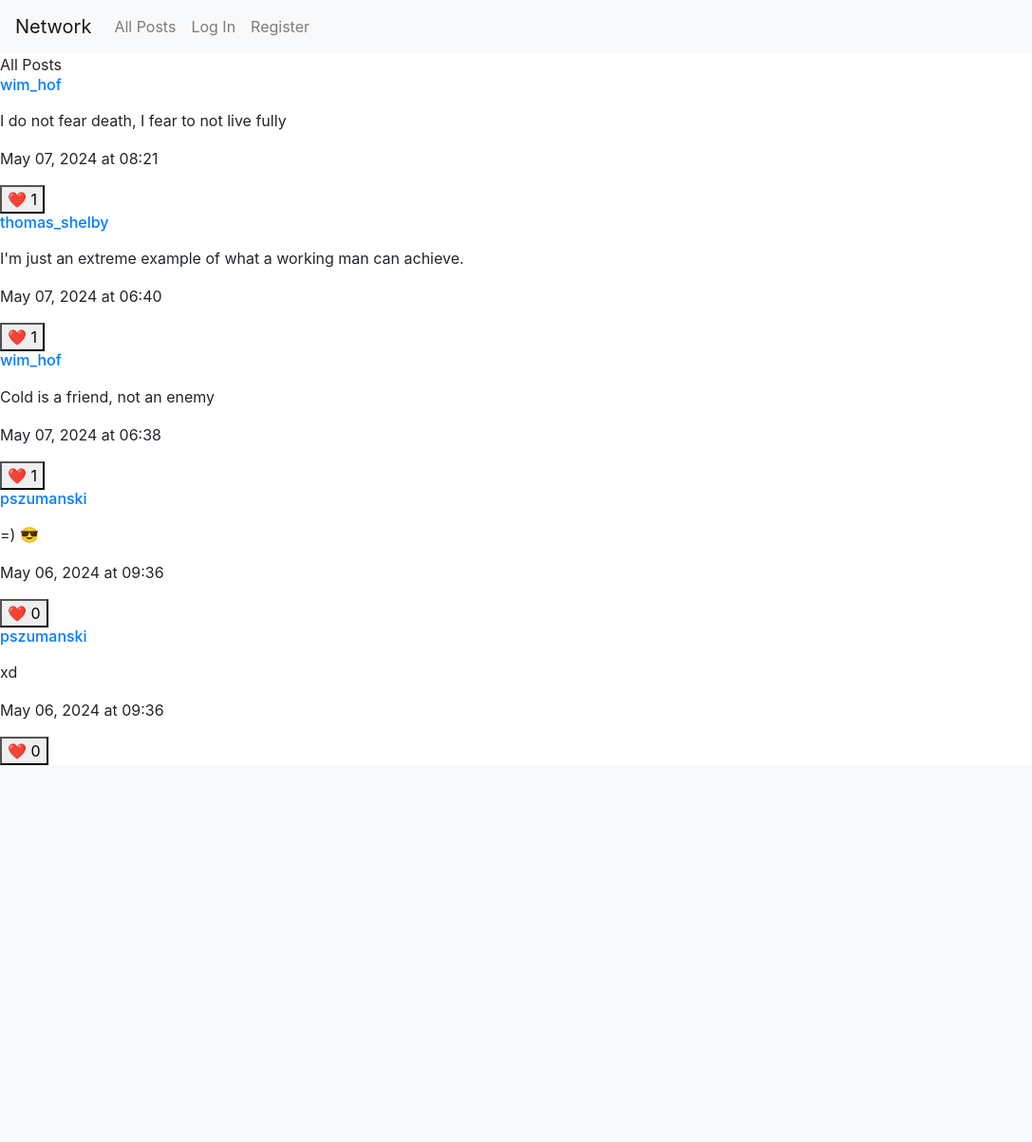
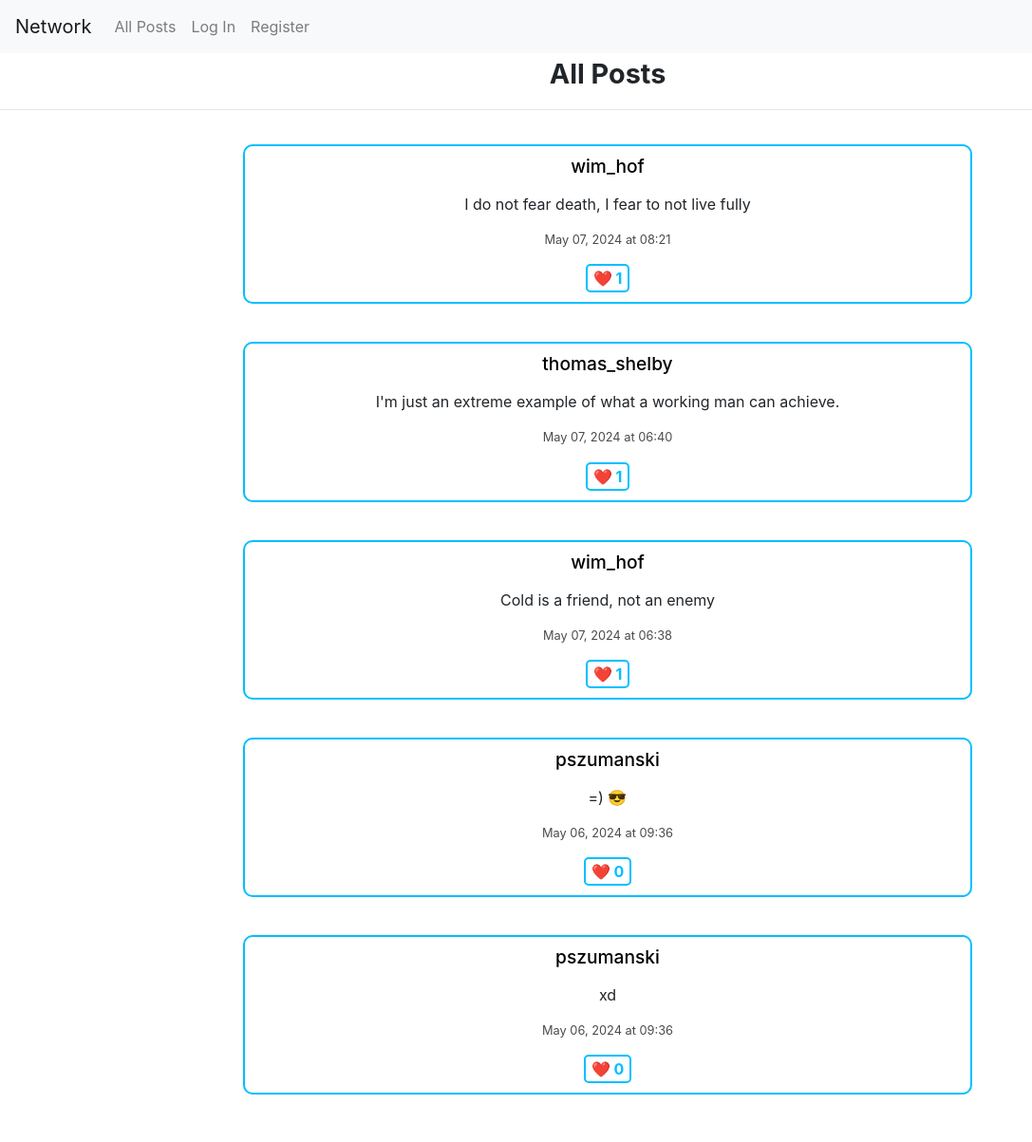
Before and after one commit to pszumanski/CS50W, a Django app: page / in a window 1280 px wide. Shown: the whole page at 95% size, without its empty margins (0-1087 px from the left). Before the commit the page ends 806 px from the top, so only its background shows below. Run offline with Django 3.2, Linux system fonts and the light colour scheme; data comes from the database, SQL or seed files in the repository; both versions use the stored data as it was before the commit; some libraries are stand-ins or nearby versions.

Commit message:
Project 4: Network finished

```diff
--- a/network/network/admin.py
+++ b/network/network/admin.py
@@ -1,10 +1,9 @@
 from django.contrib import admin
 
-from .models import Post, User, Comment, Like, Follow
+from .models import Post, User, Like, Follow
 
 # Register your models here.
 admin.site.register(User)
 admin.site.register(Post)
 admin.site.register(Like)
-admin.site.register(Comment)
 admin.site.register(Follow)
--- a/network/network/models.py
+++ b/network/network/models.py
@@ -12,12 +12,6 @@ class Post(models.Model):
     timestamp = models.DateTimeField(auto_now_add=True)
 
 
-class Comment(models.Model):
-    author = models.ForeignKey(User, on_delete=models.CASCADE)
-    post = models.ForeignKey(Post, on_delete=models.CASCADE)
-    timestamp = models.DateTimeField(auto_now_add=True)
-
-
 class Like(models.Model):
     user = models.ForeignKey(User, on_delete=models.CASCADE)
     post = models.ForeignKey(Post, on_delete=models.CASCADE)
--- a/network/network/static/network/styles.css
+++ b/network/network/static/network/styles.css
@@ -1,11 +1,113 @@
+#header {
+    font-size: 1.8em;
+    font-weight: bolder;
+}
+
+.auth-form {
+    display: flex;
+    flex-wrap: wrap;
+    justify-content: center;
+    text-align: center;
+    width: 100vw;
+}
+
+.form-group {
+    width: 30vw;
+    margin-left: 20vw;
+    margin-right: 20vw;
+}
+
+.body {
+    text-align: center;
+}
+
+button {
+    background-color: white;
+    border: 2px solid deepskyblue;
+    border-radius: 5px;
+    color: deepskyblue;
+    font-weight: bolder;
+    margin: 0;
+}
+
+
 #new-post-content {
-    width: 80%;
-    height: 75px;
+    width: 70vw;
+    height: 90px;
+    background-color: white;
+    border: 3px solid deepskyblue;
+    border-radius: 40px;
+    padding: 15px;
+    resize: none;
+}
+
+#new-post-content:focus {
+    background-color: #efefef;
+}
+
+.content {
+    white-space: pre-line;
+}
+
+.post {
+    border: 2px solid deepskyblue;
+    border-radius: 10px;
+    width: 60vw;
+    margin: 20px;
+    padding: 10px;
+}
+
+#posts {
+    display: flex;
+    flex-wrap: wrap;
+    margin: 0;
+    padding: 0;
+    width: 100%;
+    justify-content: center;
 }
 
 .liked-post {
-    background-color: dodgerblue;
+    background-color: deepskyblue;
+    border-color: dodgerblue;
+    color: white;
+}
+
+.unfollow-button {
+    background-color: deepskyblue;
+    border-color: dodgerblue;
+    color: white;
+}
+
+.timestamp {
+    font-size: .8em;
+    color: #4b4b4b;
+}
+
+.post-area {
+    width: 50vw;
+    border: 2px solid deepskyblue;
+    border-radius: 20px;
+    padding: 5px;
+    resize: none;
+}
+
+.user-link {
+    color: black;
+    font-size: 1.2em;
+}
+
+.user-link:hover {
+    color: deepskyblue;
+    text-decoration: none;
 }
 
 .likes-button{
 }
+
+#pagination {
+    margin-bottom: 30px;
+}
+
+#pagination button {
+    margin: 6px;
+}
--- a/network/network/templates/network/index.html
+++ b/network/network/templates/network/index.html
@@ -2,12 +2,13 @@
 
 {% block body %}
     <div id="header"></div>
+    <hr>
     <div id="login" style="display: none">
         {% if message %}
         <div>{{ message }}</div>
         {% endif %}
 
-        <form action="{% url 'login' %}" method="post">
+        <form class="auth-form" action="{% url 'login' %}" method="post">
             {% csrf_token %}
             <div class="form-group">
                 <input autofocus class="form-control" type="text" name="username" placeholder="Username">
@@ -15,7 +16,9 @@
             <div class="form-group">
                 <input class="form-control" type="password" name="password" placeholder="Password">
             </div>
-            <input class="btn btn-primary" type="submit" value="Login">
+            <div class="form-group">
+                <input class="btn btn-primary" type="submit" value="Login">
+            </div>
         </form>
 
         Don't have an account? <a href="" onclick="register(); return false;">Register here.</a>
@@ -25,7 +28,7 @@
         <div>{{ message }}</div>
         {% endif %}
 
-        <form action="{% url 'register' %}" method="post">
+        <form class="auth-form" action="{% url 'register' %}" method="post">
             {% csrf_token %}
             <div class="form-group">
                 <input class="form-control" autofocus type="text" name="username" placeholder="Username">
@@ -39,7 +42,9 @@
             <div class="form-group">
                 <input class="form-control" type="password" name="confirmation" placeholder="Confirm Password">
             </div>
-            <input class="btn btn-primary" type="submit" value="Register">
+            <div class="form-group">
+                <input class="btn btn-primary" type="submit" value="Register">
+            </div>
         </form>
 
         Already have an account? <a href="" onclick="login(); return false;">Log In here.</a>
--- a/network/network/templates/network/layout.html
+++ b/network/network/templates/network/layout.html
@@ -4,6 +4,7 @@
 <html lang="en">
     <head>
         <title>{% block title %}Social Network{% endblock %}</title>
+        <meta name="viewport" content="width=device-width, initial-scale=1.0">
         <link rel="stylesheet" href="https://stackpath.bootstrapcdn.com/bootstrap/4.4.1/css/bootstrap.min.css" integrity="sha384-Vkoo8x4CGsO3+Hhxv8T/Q5PaXtkKtu6ug5TOeNV6gBiFeWPGFN9MuhOf23Q9Ifjh" crossorigin="anonymous">
         <link href="{% static 'network/styles.css' %}" rel="stylesheet">
         <script src="{% static 'network/main.js' %}"></script>
--- a/network/network/urls.py
+++ b/network/network/urls.py
@@ -15,5 +15,4 @@ urlpatterns = [
     path("posts/like/<int:post_id>", views.like_post, name="like_post"),
     path("user/<int:user_id>", views.get_user_profile, name="get_user_profile"),
     path("user/follow/<int:user_id>", views.follow_user, name="follow_user"),
-    path("authenticated", views.authenticated, name="authenticated"),
 ]
--- a/network/network/utils.py
+++ b/network/network/utils.py
@@ -1,7 +1,6 @@
 from django.core.paginator import Paginator
-from django.http import JsonResponse
 
-from .models import User, Follow, Like
+from .models import Follow, Like
 
 
 def get_likes_of_post(post):
--- a/network/network/views.py
+++ b/network/network/views.py
@@ -84,7 +84,8 @@ def create_post(request):
         post.save()
 
         return JsonResponse(data=None, status=201, safe=False)
-    return JsonResponse(data=None, status=400, safe=False)
+    else:
+        return JsonResponse(data=None, status=400, safe=False)
 
 
 def get_posts(request, page):
@@ -92,11 +93,12 @@ def get_posts(request, page):
 
     posts = Post.objects.all().order_by('-timestamp')
     rendered_posts = render_posts(posts, page, request.user)
+
     return JsonResponse({
-        "authenticated": request.user.is_authenticated,
-        "posts": rendered_posts.get("posts"),
-        "hasNext": rendered_posts.get("hasNext"),
-        "hasPrevious": rendered_posts.get("hasPrevious"),
+        'authenticated': request.user.is_authenticated,
+        'posts': rendered_posts.get("posts"),
+        'hasNext': rendered_posts.get("hasNext"),
+        'hasPrevious': rendered_posts.get("hasPrevious"),
     })
 
 
@@ -107,11 +109,12 @@ def get_followed_posts(request, page):
     followed_users_ids = get_followed_users_ids(request.user)
     posts = Post.objects.filter(author_id__in=followed_users_ids).order_by('-timestamp')
     rendered_posts = render_posts(posts, page, request.user)
+
     return JsonResponse({
-        "authenticated": request.user.is_authenticated,
-        "posts": rendered_posts.get("posts"),
-        "hasNext": rendered_posts.get("hasNext"),
-        "hasPrevious": rendered_posts.get("hasPrevious"),
+        'authenticated': request.user.is_authenticated,
+        'posts': rendered_posts.get("posts"),
+        'hasNext': rendered_posts.get("hasNext"),
+        'hasPrevious': rendered_posts.get("hasPrevious"),
     })
 
 
@@ -125,7 +128,8 @@ def get_user_profile(request, user_id):
         'following': get_followed_users_ids(profile_user).count(),
         'followable': is_user_followable(profile_user, request.user),
         'unfollowable': is_user_unfollowable(profile_user, request.user),
-        'posts': render_posts(posts, 0, user_id).get("posts")
+        'posts': render_posts(posts, 0, request.user).get("posts"),
+        'authenticated': request.user.is_authenticated,
     })
 
 
@@ -166,17 +170,13 @@ def like_post(request, post_id):
         try:
             like = Like.objects.get(user=request.user, post=post)
             like.delete()
+
             return JsonResponse(data={
-                "liked": False
+                'liked': False
             }, status=200)
         except Like.DoesNotExist:
             Like.objects.create(user=request.user, post=post)
+
             return JsonResponse(data={
-                "liked": True
+                'liked': True
             }, status=200)
-
-
-def authenticated(request):
-    return JsonResponse({
-        "authenticated": request.user.is_authenticated
-    })
```
Also changed, not shown: network/network/static/network/main.js (+41 -45 lines), README.md, network/db.sqlite3, network/network/migrations/0003_delete_comment.py (added).
